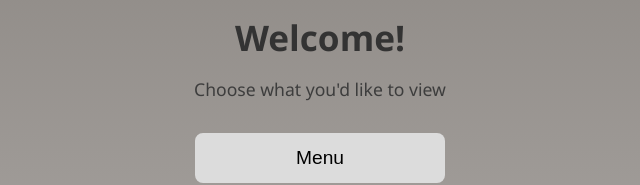
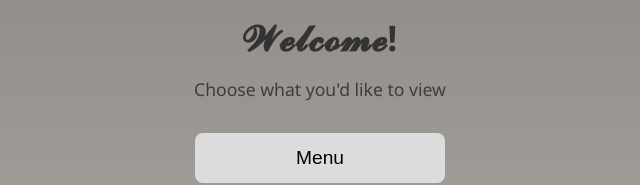
Before and after one commit to Gianluca07569/AnticaOsteria, a plain HTML site: page home_en.html in a window 1280 px wide. Shown: the part 377-562 px from the top of the page, 320-960 px from the left. Drawn offline with Linux system fonts and the light colour scheme.

Commit message:
Update home_en.html

```diff
--- a/home_en.html
+++ b/home_en.html
@@ -10,7 +10,7 @@
   <div class="container fade-in">
     <img src="img/LOGO.png" alt="Antica Osteria Logo" class="logo-img" />
 
-    <h1 class="title">Welcome!</h1>
+    <h1 class="title">𝓦𝓮𝓵𝓬𝓸𝓶𝓮!</h1>
     <p class="subtitle">Choose what you'd like to view</p>
 
     <div class="lang-buttons">
```
